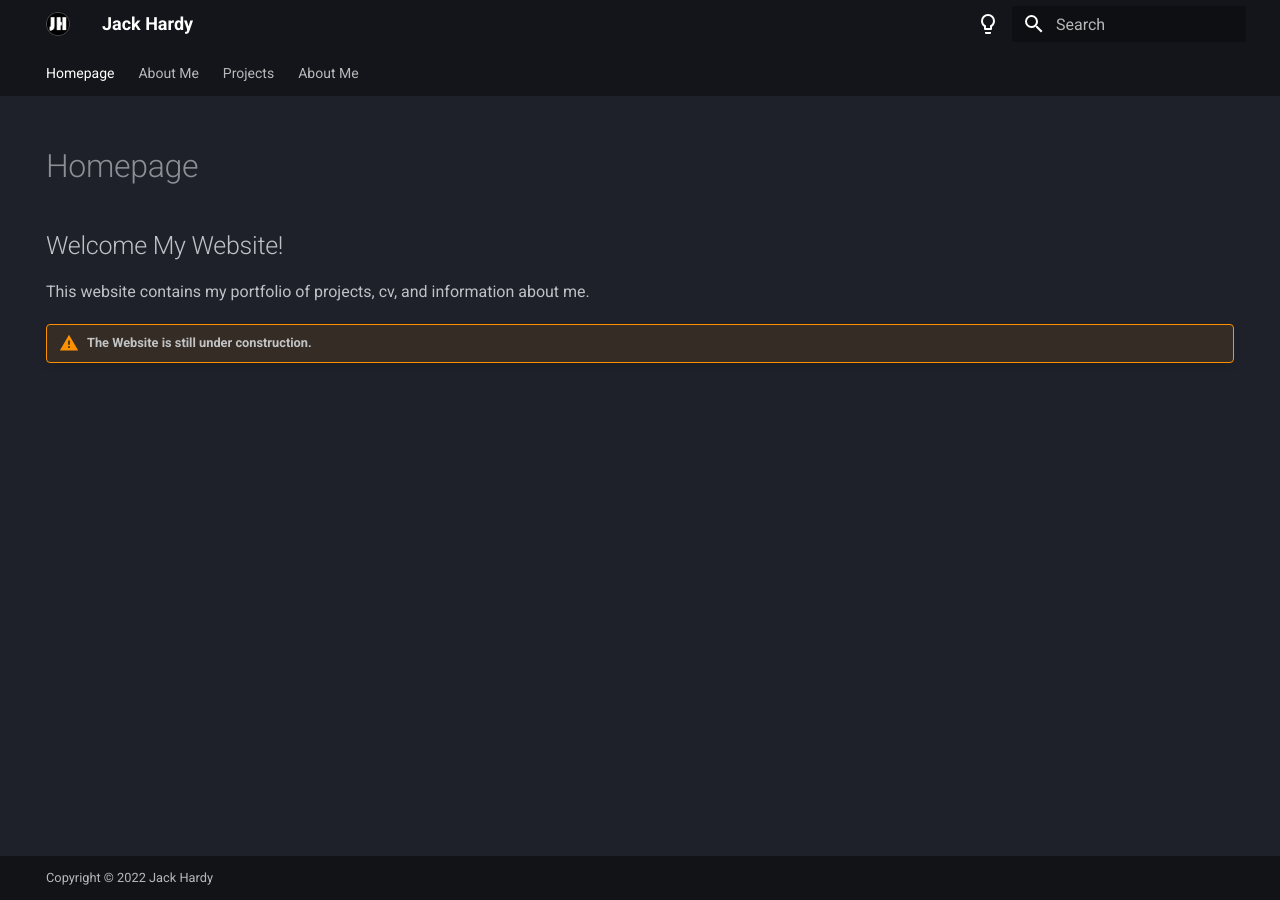
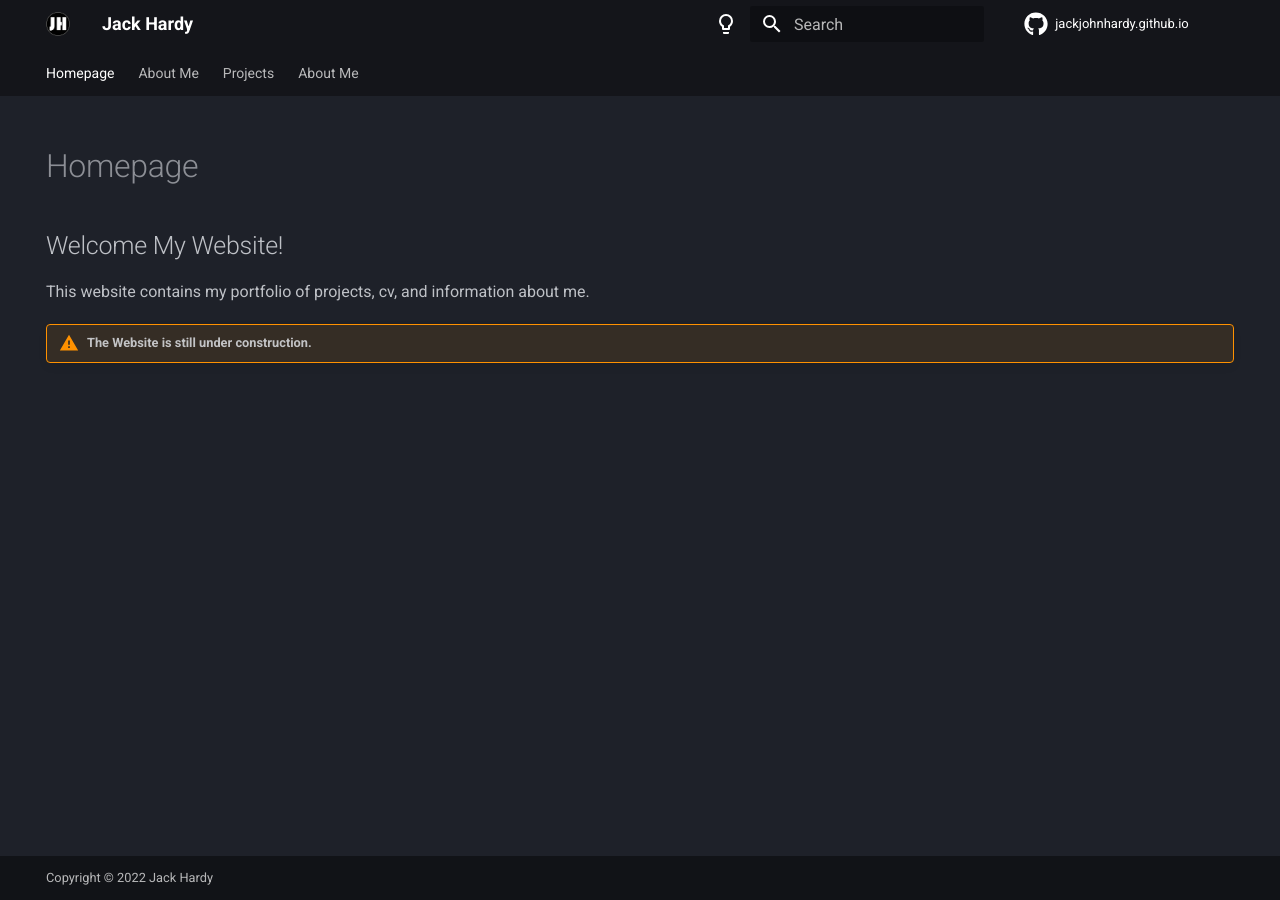
Before and after one commit to jjh599/jackjohnhardy.github.io, an MkDocs documentation site: the page built from docs/index.md, in a window 1280 px wide. Built offline with MkDocs 1.6.1 and Material for MkDocs 9.7.7, drawn with Linux system fonts in a browser that asks for light colours; comment, search, counter and statistics services are not loaded.

Commit message:
Added Repository to Header
GitHub Repository now shows in the Header

```diff
--- a/mkdocs.yml
+++ b/mkdocs.yml
@@ -1,5 +1,7 @@
 site_name: Jack Hardy
 site_url: https://jackjohnhardy.github.io/
+repo_url: https://github.com/JackJohnHardy/jackjohnhardy.github.io
+repo_name: jackjohnhardy.github.io
 nav:
   - 'Homepage': index.md
   - 'About Me': empty.md
@@ -29,6 +31,8 @@ theme:
     - header.autohide
     - content.tabs.link
   logo: img/JH_Logo.png
+  icon:
+    repo: fontawesome/brands/github
   palette:
     # Palette toggle for dark mode
     - scheme: slate
```
